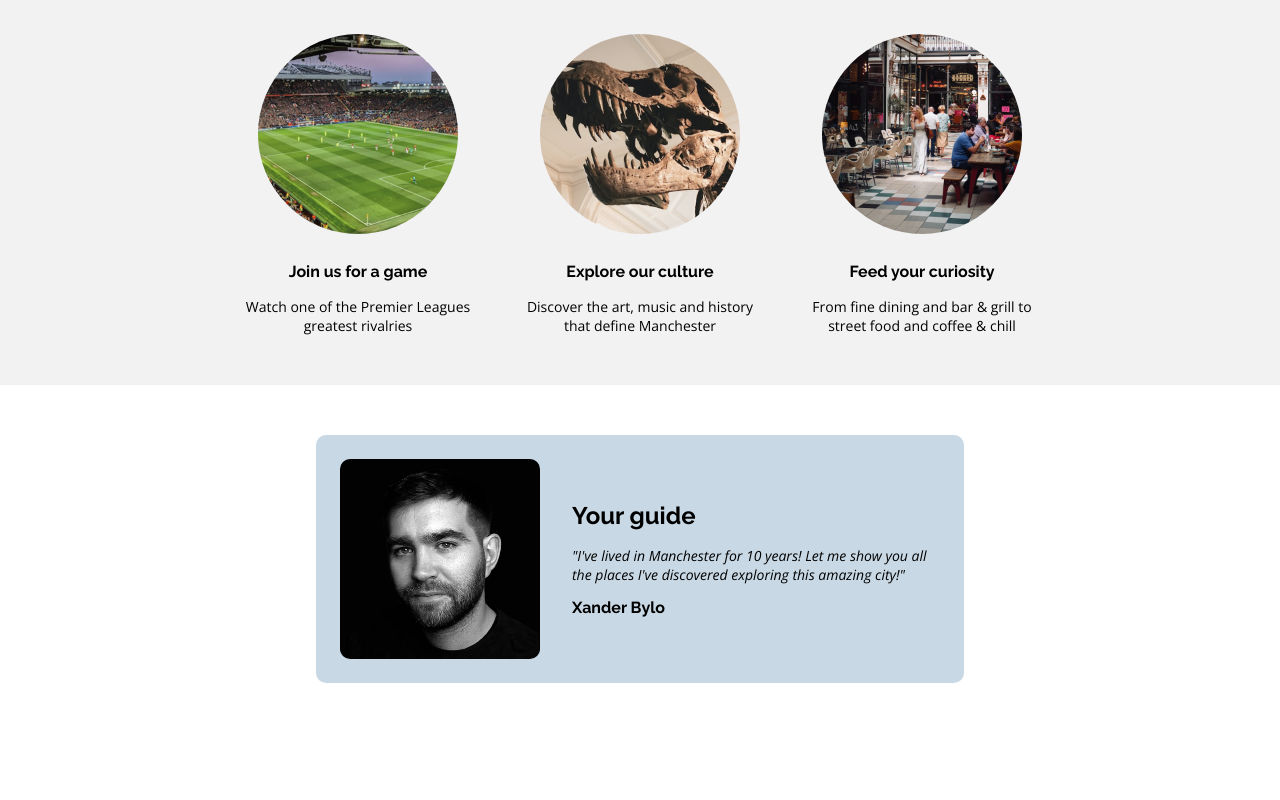
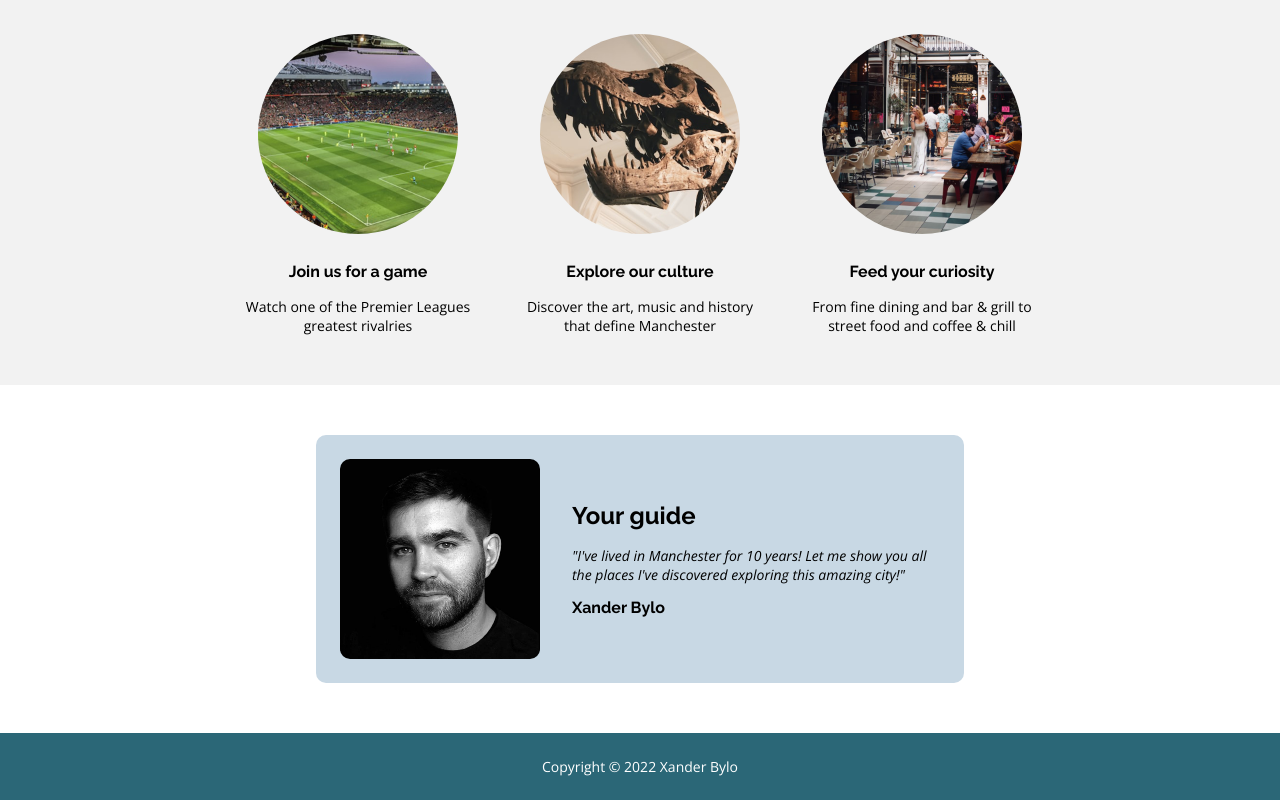
Before and after one commit to xanderbylo/hometown-homepage, a plain HTML site: page index.html in a window 1280 px wide. Shown: the part 366-1166 px from the top of the page. Before the commit the page ends 1099 px from the top, so only its background shows below. Drawn offline with nearby package versions, Linux system fonts and the light colour scheme.

Commit message:
Add Footer

```diff
--- a/index.html
+++ b/index.html
@@ -18,7 +18,7 @@
     </div>
 
     <!-- Activities Section -->
-    <div id="activities">
+    <div class="activities">
         <div class="activities-card">
             <img class="activities-image" src="images/football.jpg" alt="A game of football being played in Old Trafford at night">
             <h3 class="activities-title">Join us for a game</h3>
@@ -48,5 +48,10 @@
             </div>
         </div>
     </div>
+
+    <!-- Footer -->
+    <footer>
+        <p class="footer-credit">Copyright © 2022 <a class="footer-link" href="https://twitter.com/xanderbylo">Xander Bylo</a></p>
+    </footer>
 </body>
 </html>
--- a/styles.css
+++ b/styles.css
@@ -32,7 +32,7 @@ body {
     text-shadow: 2px 2px 4px #000000;
 }
 
-#activities {
+.activities {
     display: flex;
     justify-content: center;
     gap: 32px;
@@ -113,3 +113,30 @@ body {
     font-weight: 700px;
     font-family: 'Raleway', sans-serif;
 }
+
+footer {
+    display: flex;
+    align-items: center;
+    justify-content: center;
+    background-color: #2b6777;
+}
+
+.footer-credit {
+    margin: 24px 0;
+    font-size: 14px;
+    font-weight: 400px;
+    font-family: 'Open Sans', sans-serif;
+    color: white;
+}
+
+.footer-link {
+    text-decoration: none;
+    font-size: 14px;
+    font-weight: 400px;
+    font-family: 'Open Sans', sans-serif;
+    color: white;
+}
+
+.footer-link:hover {
+    text-decoration: underline;
+}
```
